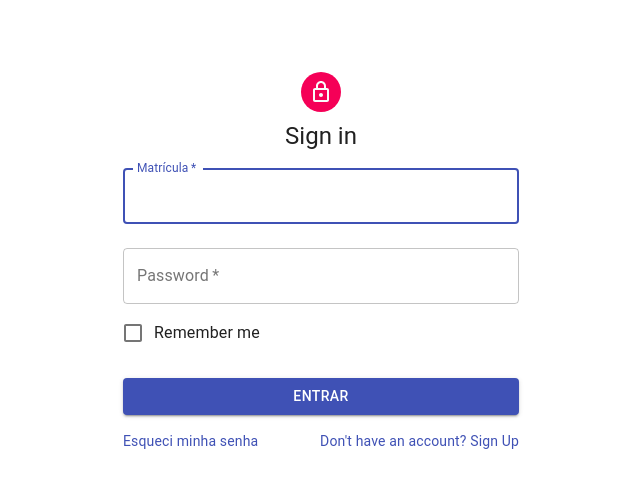
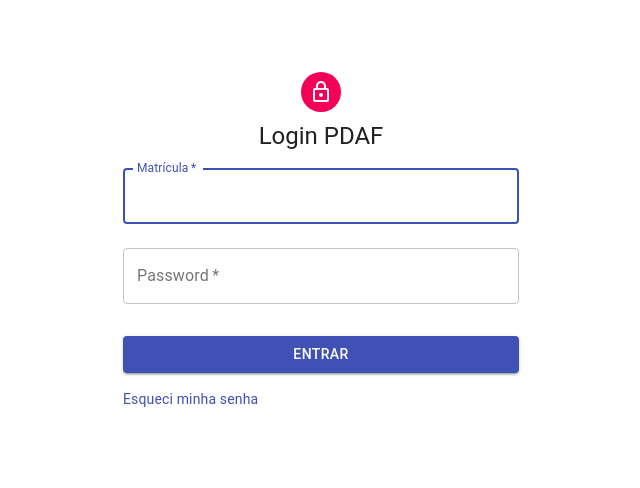
Before and after one commit to carvalhosobrinhomatheus/pdaf_react, a React (Create React App) app: page /login in a window 1280 px wide. Shown: the top 488 px of the page, without its empty margins (319-959 px from the left). Built offline with nearby package versions, Linux system fonts and the light colour scheme.

Commit message:
[UPDATE] - Adicionado redirecionamento com window.location.href = '/app'

```diff
--- a/src/Routes.js
+++ b/src/Routes.js
@@ -2,7 +2,7 @@ import React from "react";
 import Main from "./modulos/Main/componentes/index";
 import Login from "./modulos/Login/componentes/index";
 
-import {BrowserRouter, Route, Switch, Redirect } from 'react-router-dom';
+import { BrowserRouter, Route, Switch, Redirect } from 'react-router-dom';
 
 import { isAuthenticated } from './Auth';
 
@@ -11,8 +11,8 @@ const PrivateRoute = ({ component: Component, ...rest }) => (
         isAuthenticated() ? (
             <Component {...props} />
         ) : (
-            <Redirect to={{ pathname: "/", state: { from: props.location } }} />
-        )
+                <Redirect to={{ pathname: "/login", state: { from: props.location } }} />
+            )
     )} />
 );
 
--- a/src/modulos/Login/componentes/index.js
+++ b/src/modulos/Login/componentes/index.js
@@ -3,20 +3,19 @@ import Avatar from '@material-ui/core/Avatar';
 import Button from '@material-ui/core/Button';
 import CssBaseline from '@material-ui/core/CssBaseline';
 import TextField from '@material-ui/core/TextField';
-import FormControlLabel from '@material-ui/core/FormControlLabel';
-import Checkbox from '@material-ui/core/Checkbox';
 import Link from '@material-ui/core/Link';
 import Grid from '@material-ui/core/Grid';
 import LockOutlinedIcon from '@material-ui/icons/LockOutlined';
 import Typography from '@material-ui/core/Typography';
 import Container from '@material-ui/core/Container';
-import { onSubmit } from '../service';
+import useLogin from '../service';
 
 import Styles from '../styles';
 
 const useStyles = Styles();
 
 export default function Login() {
+  const onSubmit  = useLogin();
   const classes = useStyles();
 
   return (
@@ -27,7 +26,7 @@ export default function Login() {
           <LockOutlinedIcon />
         </Avatar>
         <Typography component="h1" variant="h5">
-          Sign in
+          Login PDAF
         </Typography>
         <form onSubmit={onSubmit}>
           <TextField
@@ -52,10 +51,6 @@ export default function Login() {
             id="password"
             autoComplete="current-password"
           />
-          <FormControlLabel
-            control={<Checkbox value="remember" color="primary" />}
-            label="Remember me"
-          />
           <Button
             type="submit"
             fullWidth
@@ -71,11 +66,6 @@ export default function Login() {
                 Esqueci minha senha
               </Link>
             </Grid>
-            <Grid item>
-              <Link href="#" variant="body2">
-                {"Don't have an account? Sign Up"}
-              </Link>
-            </Grid>
           </Grid>
         </form>
       </div>
--- a/src/modulos/Login/service.js
+++ b/src/modulos/Login/service.js
@@ -1,6 +1,8 @@
 import Axios from 'axios';
 
-export function onSubmit(event) {
+const useLogin = (callback) => {
+  console.log(callback);
+  const onSubmit = (event) => {
     event.preventDefault();
 
     Axios.post("http://localhost:8080/login", {
@@ -15,5 +17,12 @@ export function onSubmit(event) {
       localStorage.setItem("Authorization", response.headers.authorization);
       localStorage.setItem("UsuarioLogado", JSON.stringify(usuario));
       console.log(response.headers);
+      window.location.href = "/app";
     });
+
   }
+
+  return onSubmit;
+}
+
+export default useLogin;
```
Lines whose indentation alone changed are shown as unchanged.
